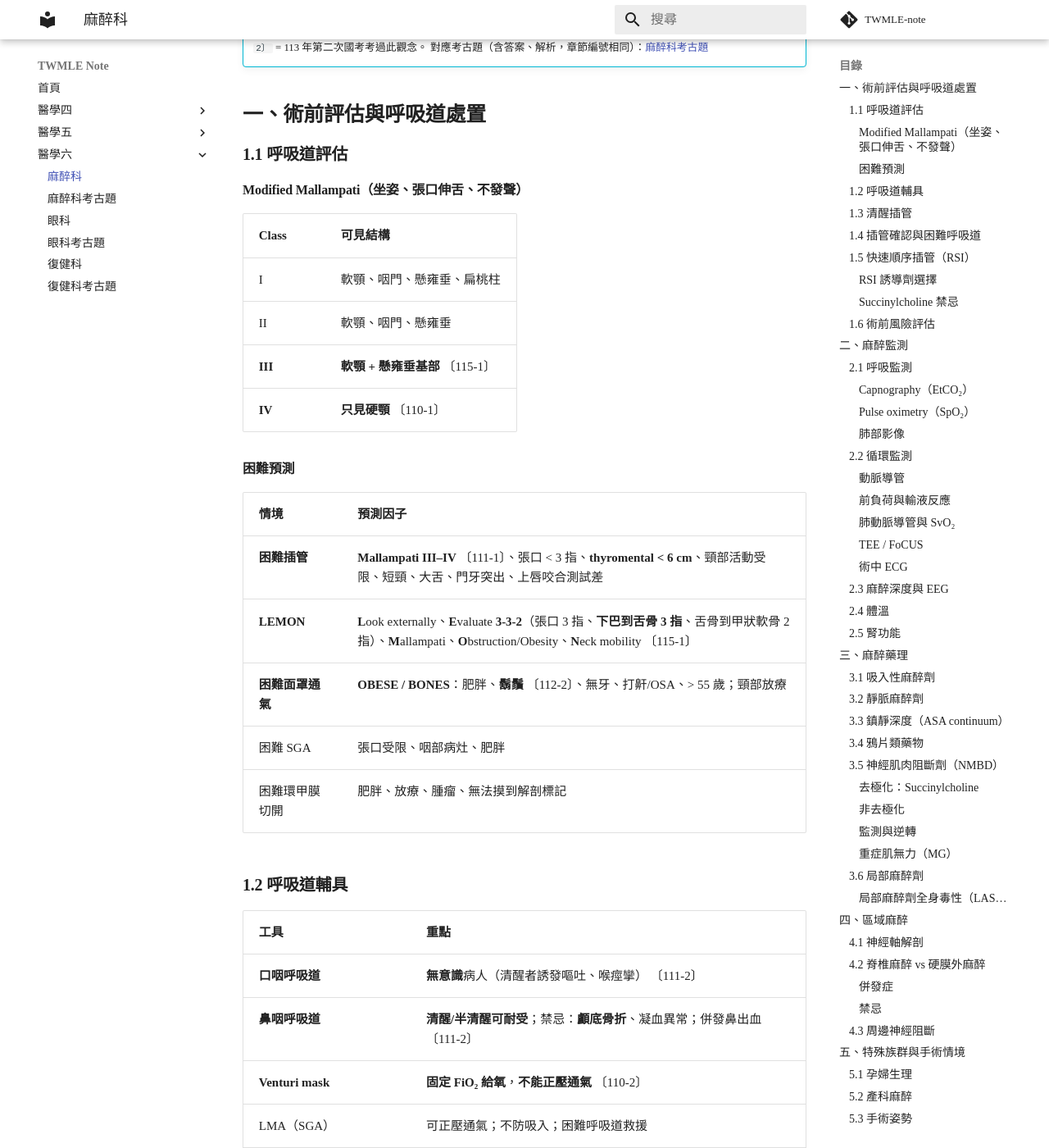
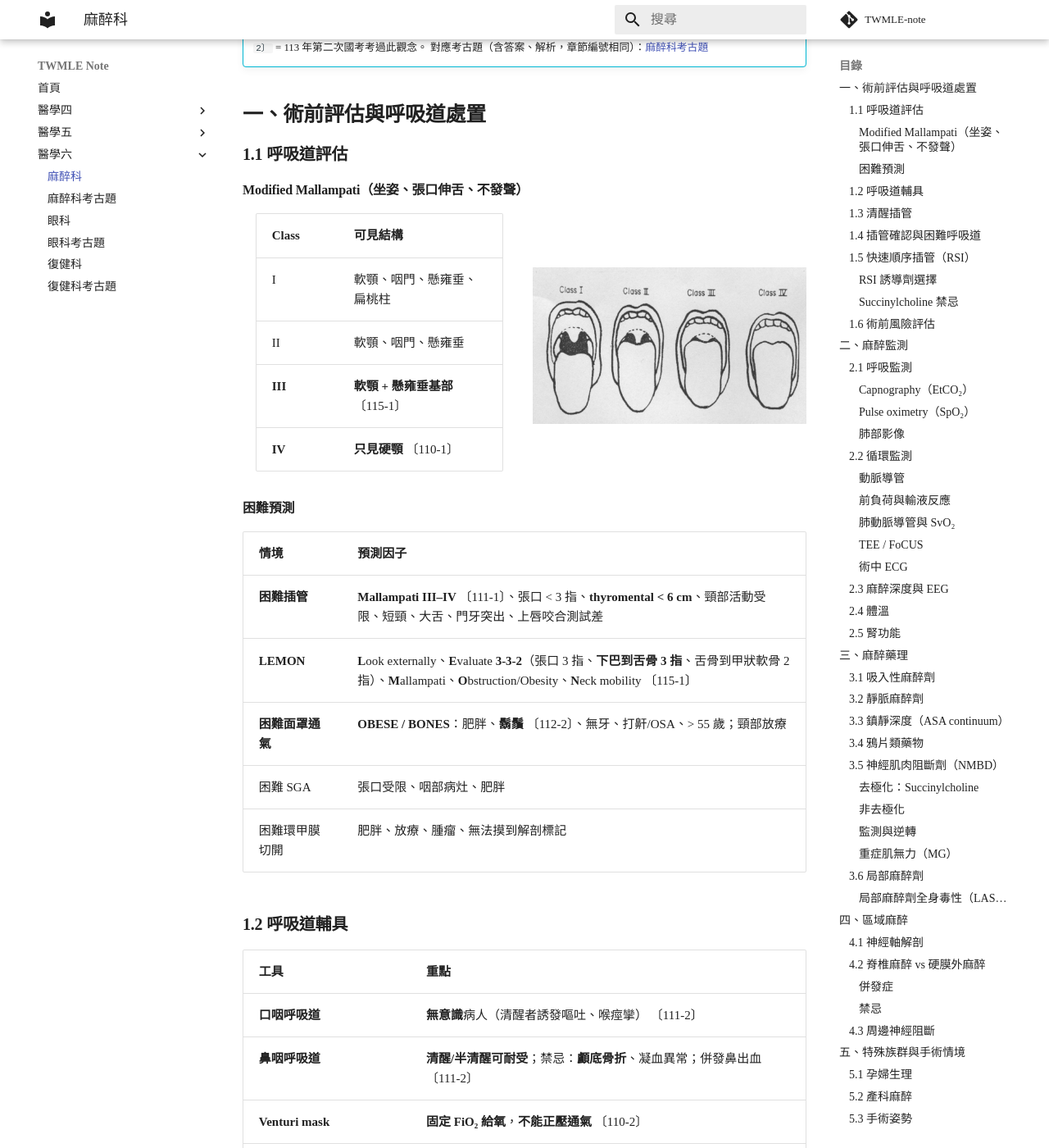
Before and after one commit to HenryChou99/TWMLE-note, an MkDocs documentation site: the page built from docs/醫學六/麻醉科.md, in a window 1280 px wide and 1400 px high, scrolled down 202 px. Shown: the whole window at 82% size. Built offline with MkDocs 1.6.1 and Material for MkDocs 9.7.7, drawn with Linux system fonts in a browser that asks for light colours; some web fonts are replaced; comment, search, counter and statistics services are not loaded.

Commit message:
麻醉科：Modified Mallampati 表格旁加入圖示
Co-Authored-By: Claude Opus 5.5 <noreply@anthropic.com>
Claude-Session: https://claude.ai/code/session_0114H1CJ6Q5gnTuDVcbRSd7w

```diff
--- a/docs/stylesheets/extra.css
+++ b/docs/stylesheets/extra.css
@@ -31,3 +31,19 @@
   from { background-color: rgba(255, 213, 79, 0.7); }
   to   { background-color: transparent; }
 }
+
+/* 表格與圖並排（窄螢幕自動上下排） */
+.md-typeset .side-by-side {
+  display: flex;
+  flex-wrap: wrap;
+  align-items: center;
+  gap: 1rem;
+}
+.md-typeset .side-by-side > * {
+  flex: 1 1 260px;
+  margin: 0;
+}
+.md-typeset .side-by-side img {
+  width: 100%;
+  max-width: 480px;
+}
--- a/docs/醫學六/麻醉科.md
+++ b/docs/醫學六/麻醉科.md
@@ -10,12 +10,18 @@
 
 #### Modified Mallampati（坐姿、張口伸舌、不發聲）
 
+<div class="side-by-side" markdown>
+
 | Class | 可見結構 |
 |---|---|
 | I | 軟顎、咽門、懸雍垂、扁桃柱 |
 | II | 軟顎、咽門、懸雍垂 |
 | **III** | **軟顎 + 懸雍垂基部** 〔115-1〕 |
 | **IV** | **只見硬顎** 〔110-1〕 |
+
+![Modified Mallampati Class I–IV](../assets/mallampati.jpg){ loading=lazy }
+
+</div>
 
 #### 困難預測
 
```
Also changed, not shown: docs/assets/mallampati.jpg (added).
